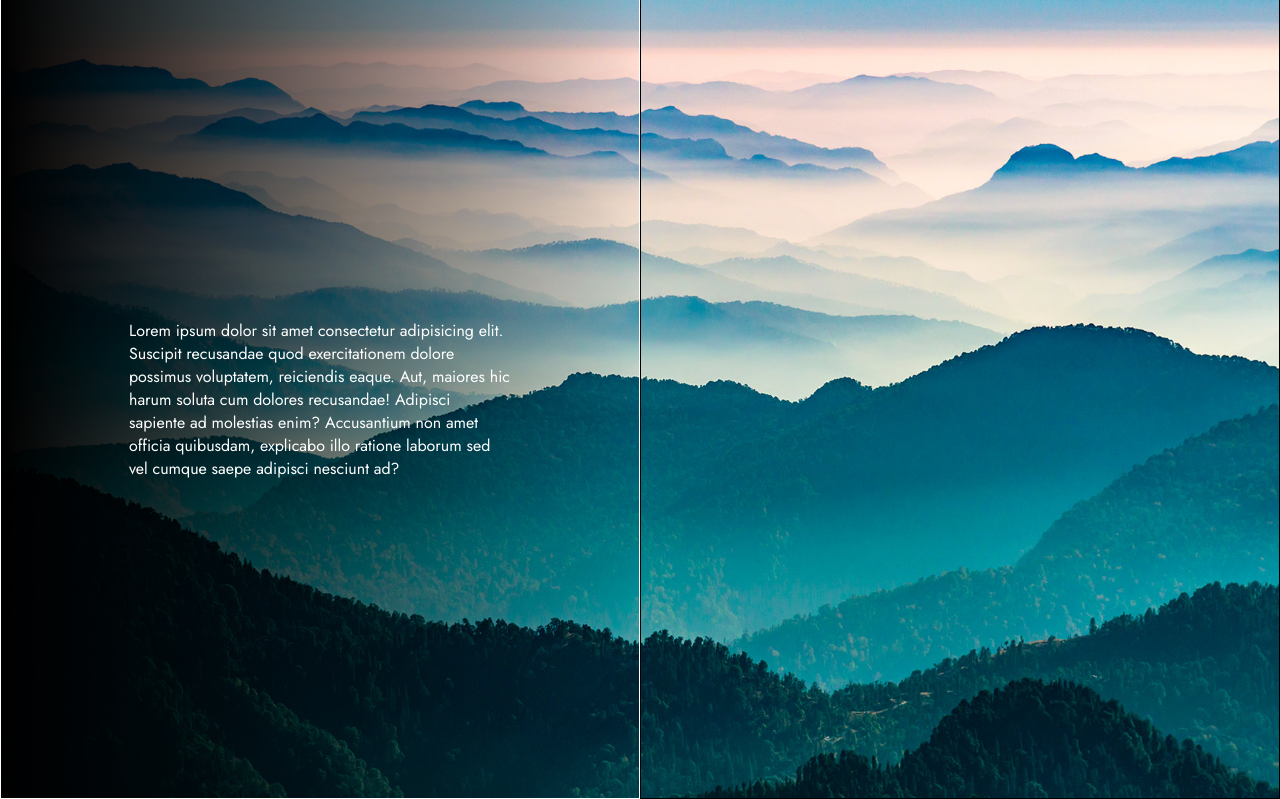
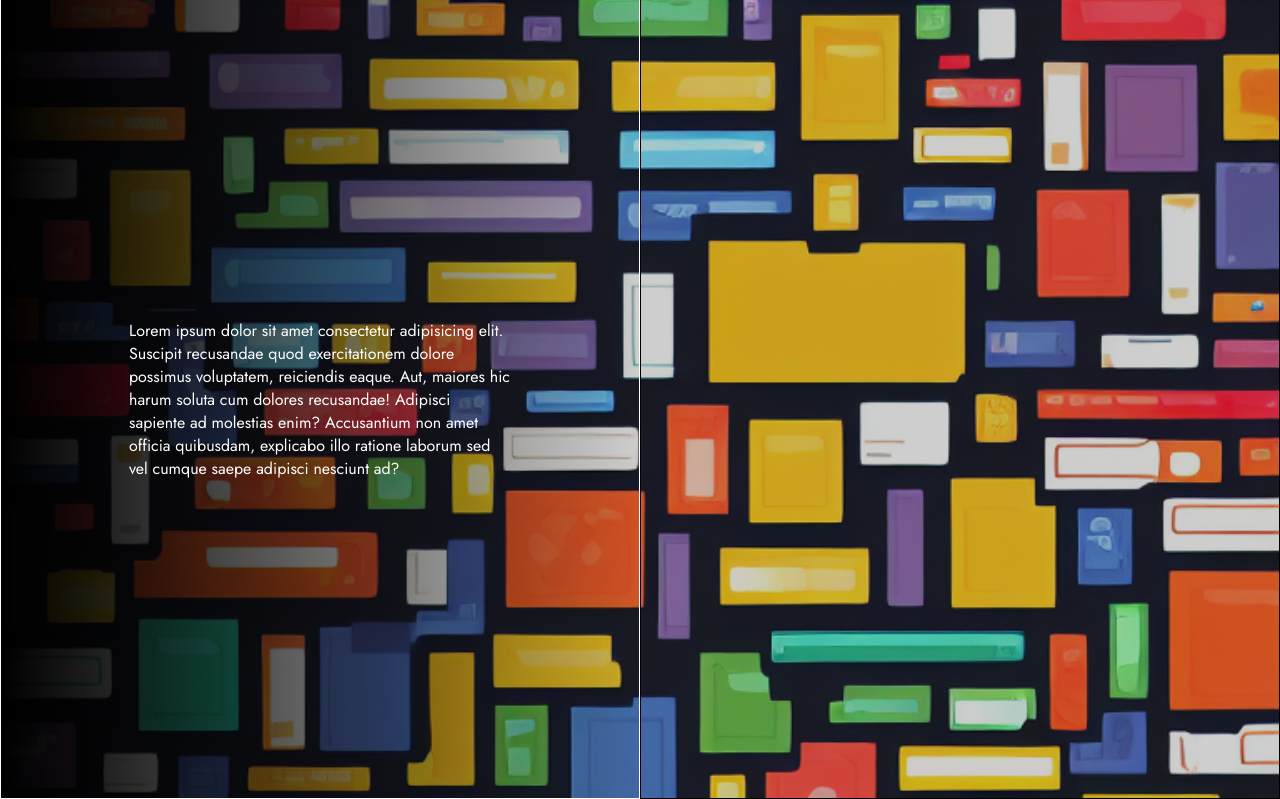
Before and after one commit to y-suraj/Creative-Store, a plain HTML site: page index.html in a window 1280 px wide. Shown: the part 58-857 px from the top of the page. Drawn offline with Linux system fonts and the light colour scheme.

Commit message:
Add files via upload

```diff
--- a/index.html
+++ b/index.html
@@ -27,11 +27,16 @@
         </div>
     </nav>
     <div class="hero">
-        <div class="cta">
-            <p>Lorem ipsum dolor sit amet consectetur adipisicing elit. Suscipit recusandae quod exercitationem dolore possimus voluptatem, reiciendis eaque. Aut, maiores hic harum soluta cum dolores recusandae! Adipisci sapiente ad molestias enim? Accusantium non amet officia quibusdam, explicabo illo ratione laborum sed vel cumque saepe adipisci nesciunt ad?
-            </p>
+        <div class="frame">
+            <div class="cta">
+                <p>Lorem ipsum dolor sit amet consectetur adipisicing elit. Suscipit recusandae quod exercitationem
+                    dolore possimus voluptatem, reiciendis eaque. Aut, maiores hic harum soluta cum dolores recusandae!
+                    Adipisci sapiente ad molestias enim? Accusantium non amet officia quibusdam, explicabo illo ratione
+                    laborum sed vel cumque saepe adipisci nesciunt ad?
+                </p>
+            </div>
+        <div class="login-signup-form"></div>
         </div>
-        <div class="login-signup-form"></div>
     </div>
 </body>
 
--- a/styles.css
+++ b/styles.css
@@ -104,14 +104,19 @@ body {
 }
 
 .hero {
-    background-image: url(Assets/trek.jpg);
+    background-image: url(Assets/hero-img.png);
     background-size: cover;
     height: 100vh;
+}
+
+.frame{
     display: flex;
+    background-color: rgba(0,0,0,.19);
+    height: 100vh;
 }
 
 .cta {
-    border: 1px solid white;
+    border: 1px solid white;/*temp*/
     width: 50%;
     height: 100%;
     margin: 0;
@@ -119,7 +124,6 @@ body {
     display: flex;
     flex-wrap: wrap;
     align-items: center;
-    background: rgb(0,0,0);
     background: linear-gradient(90deg, rgba(0,0,0,1) 0%, rgba(50,50,50,0) 100%);
     color: white;
 }
```
